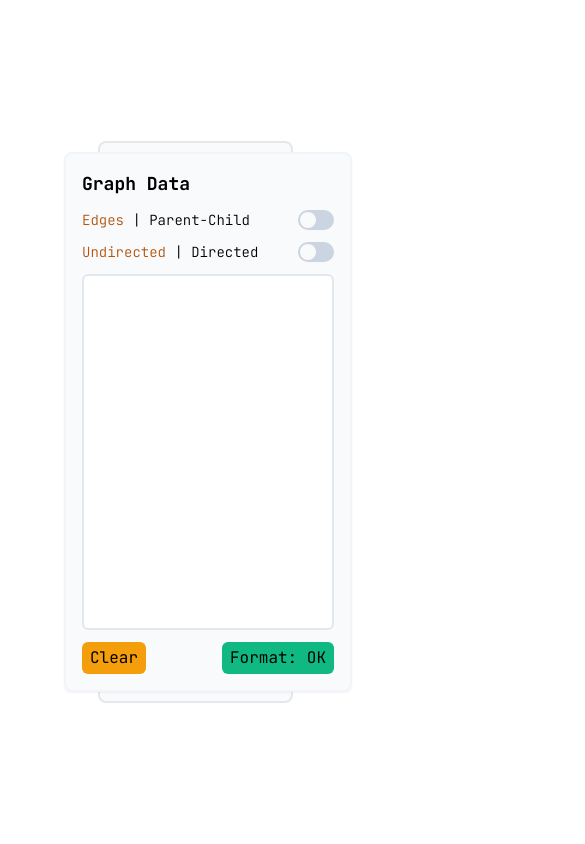
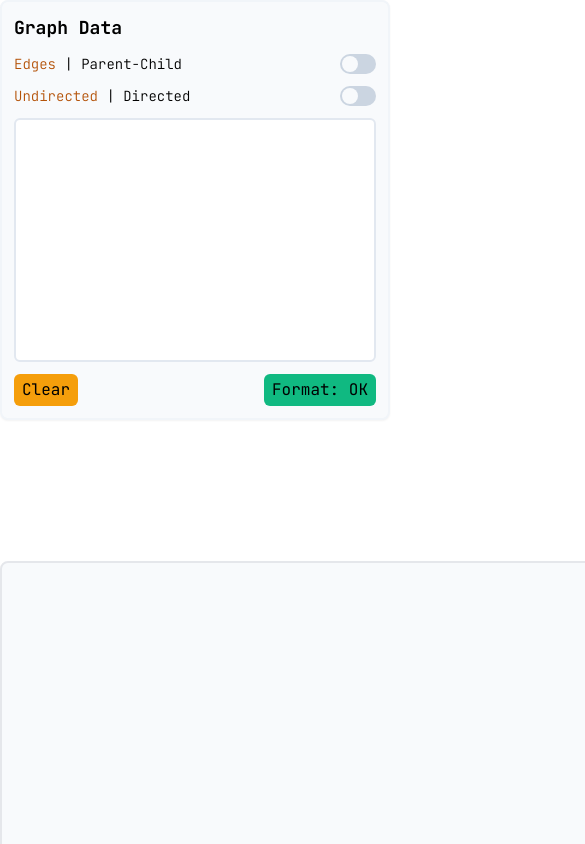
Before and after one commit to anAcc22/another_graph_editor, a React (Vite) app: page / in a window 390 px wide. Shown: the top 844 px of the page, 585 px wide, since content can reach past the window. Built offline with nearby package versions, Linux system fonts and the light colour scheme.

Commit message:
feat: make layout responsive

```diff
--- a/src/components/GraphCanvas.tsx
+++ b/src/components/GraphCanvas.tsx
@@ -80,8 +80,9 @@ export function GraphCanvas({ graph, directed }: Props) {
     <div className="flex h-screen">
       <canvas
         ref={ref}
-        className="active:cursor-pointer m-auto w-1/2 h-2/3 border-2 hover:border-slate-300 rounded-lg
-          bg-slate-50 shadowborder-slate-100"
+        className="active:cursor-pointer m-auto sm:w-3/4 sm:h-3/4 lg:w-1/3
+          xl:w-1/2 h-2/3 border-2 hover:border-slate-300 rounded-lg bg-slate-50
+          shadowborder-slate-100"
       ></canvas>
     </div>
   );
--- a/src/components/GraphInput.tsx
+++ b/src/components/GraphInput.tsx
@@ -52,9 +52,10 @@ export function GraphInput({ updateGraph, directed, updateDirected }: Props) {
   return (
     <>
       <div
-        className="font-jetbrains flex margin:auto flex-col border-2 rounded-lg
-          bg-slate-50 shadow-sm border-slate-100 absolute top-1/2
-          -translate-y-1/2 left-16 w-72 p-4 space-y-3"
+        className="font-jetbrains flex flex-col border-2 rounded-lg bg-slate-50
+          shadow-sm border-slate-100 sm:ml-1/8 sm:mt-1/8 sm:mr-1/8 lg:m-0
+          lg:absolute lg:top-1/2 lg:-translate-y-1/2 lg:w-1/4 lg:left-1/24
+          xl:left-5/200 xl:w-1/5 p-3 space-y-3"
       >
         <h3 className="font-bold text-lg">Graph Data</h3>
 
@@ -195,7 +196,7 @@ export function GraphInput({ updateGraph, directed, updateDirected }: Props) {
             name="graphInputEdges"
             id="graphInputEdges"
             onChange={() => processGraphInput()}
-            rows={12}
+            rows={8}
             className="font-semibold font-jetbrains resize-none border-2
               rounded-md p-2 border-single focus:outline-none text-lg
               border-slate-200 focus:border-slate-400"
--- a/tailwind.config.js
+++ b/tailwind.config.js
@@ -1,15 +1,19 @@
 /** @type {import('tailwindcss').Config} */
 export default {
-  content: [
-    "index.html",
-    "./src/**/*.{js,ts,jsx,tsx}"
-  ],
+  content: ["index.html", "./src/**/*.{js,ts,jsx,tsx}"],
   theme: {
     extend: {
+      spacing: {
+        "1/5": "20.0%",
+        "1/6": "16.7%",
+        "1/8": "12.5%",
+        "1/24": "4.17%",
+        "5/200": "2.5%",
+      },
       fontFamily: {
-        "jetbrains": ['Jetbrains Mono']
+        jetbrains: ["Jetbrains Mono"],
       },
     },
   },
   plugins: [],
-}
+};
```
